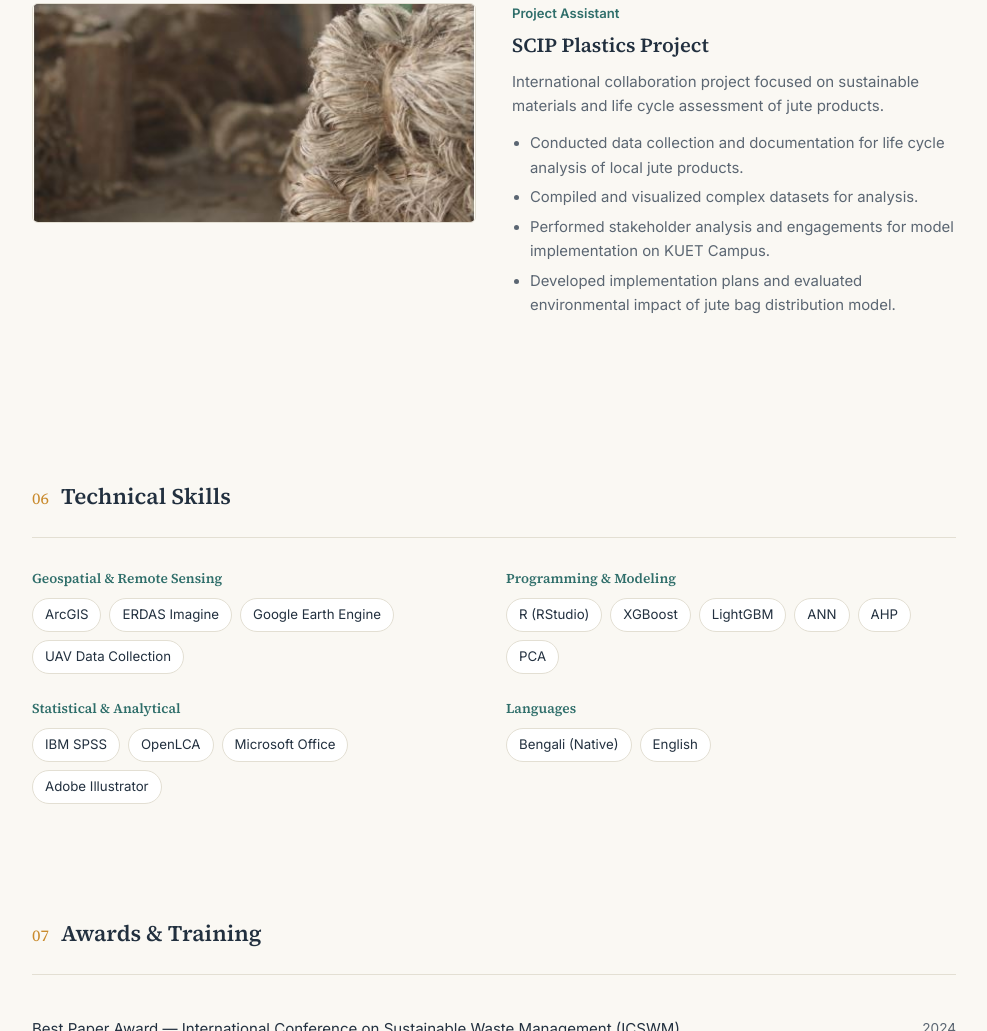
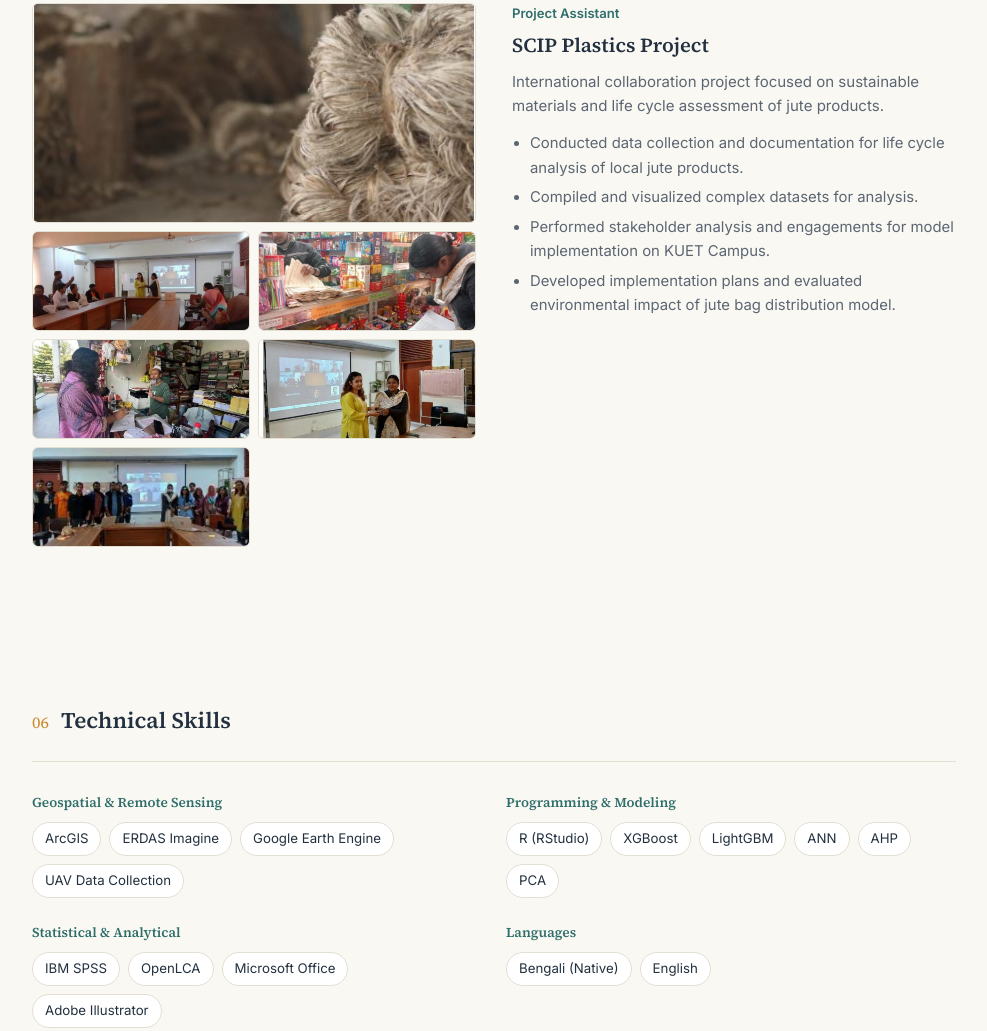
Before and after one commit to nushratnureenzana/portfolio, a plain HTML site: page index.html in a window 1280 px wide. Shown: the part 6015-7046 px from the top of the page, without its empty margins (146-1133 px from the left). Drawn offline with Linux system fonts and the light colour scheme.

Commit message:
Add field photos credited to Nushrat Nureen to SCIP Plastics project
Cropped from the SCIP Evaluation Report's Annex V photo documentation:
the closing ceremony and jute-bag provision photos whose captions
credit Nushrat Nureen as photographer (Photos 4, 6, 8, 9, 10).

Co-Authored-By: Claude Sonnet 5 <noreply@anthropic.com>
Claude-Session: https://claude.ai/code/session_015kGPNbuqgVv6uSCsoS692g

```diff
--- a/index.html
+++ b/index.html
@@ -555,6 +555,13 @@
   <div class="project">
     <div class="project-media">
       <img class="cover" src="img/jute-processing.jpg" alt="Jute fiber processing">
+      <div class="sub-grid">
+        <img src="img/scip-closing-ceremony-1.jpg" alt="SCIP Plastics closing ceremony presentation, captured by Nushrat Nureen">
+        <img src="img/scip-bag-provision-1.jpg" alt="Provision of jute bags to a shopkeeper, captured by Nushrat Nureen">
+        <img src="img/scip-bag-provision-2.jpg" alt="Provision of jute bags at a campus shop, captured by Nushrat Nureen">
+        <img src="img/scip-closing-ceremony-2.jpg" alt="SCIP Plastics closing ceremony handover, captured by Nushrat Nureen">
+        <img src="img/scip-closing-ceremony-3.jpg" alt="SCIP Plastics closing ceremony group photo, captured by Nushrat Nureen">
+      </div>
     </div>
     <div>
       <div class="project-tag">Project Assistant</div>
```
Also changed, not shown: img/scip-bag-provision-1.jpg (added), img/scip-bag-provision-2.jpg (added), img/scip-closing-ceremony-1.jpg (added), img/scip-closing-ceremony-2.jpg (added), img/scip-closing-ceremony-3.jpg (added).
